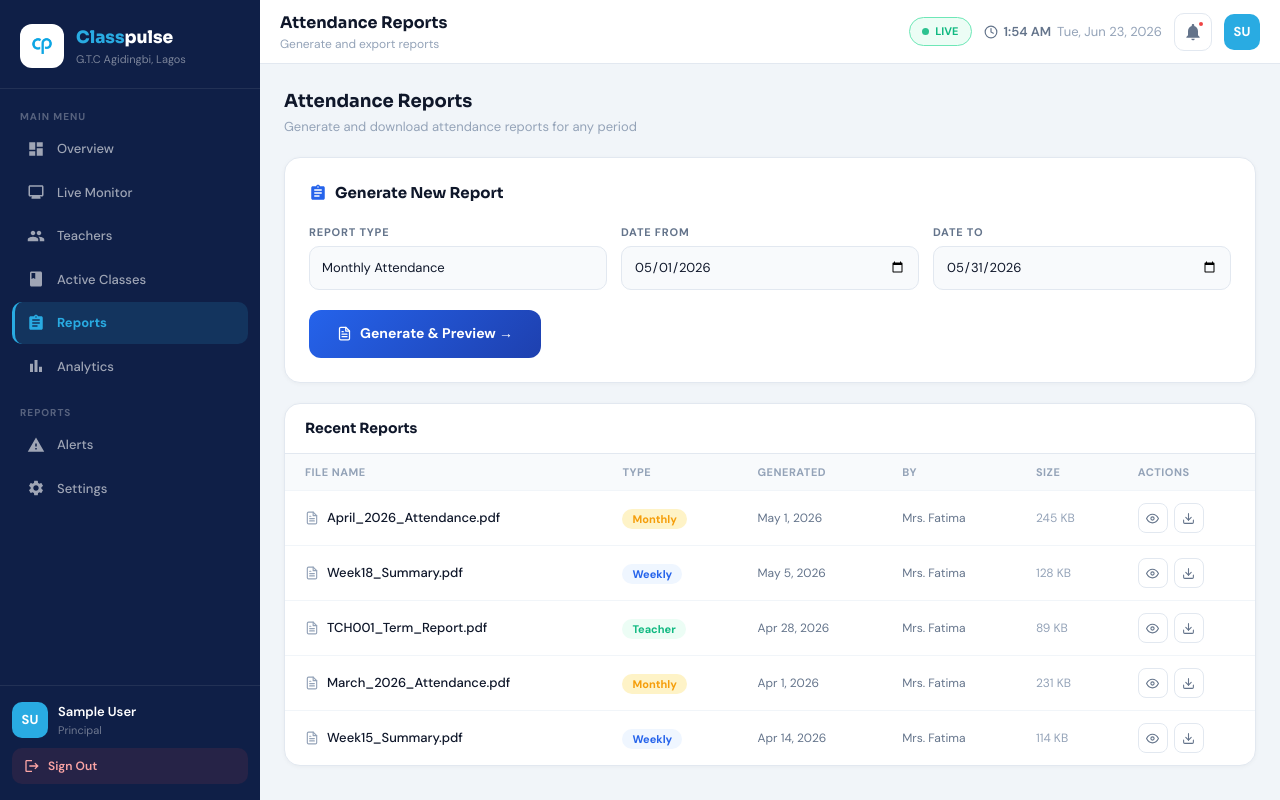
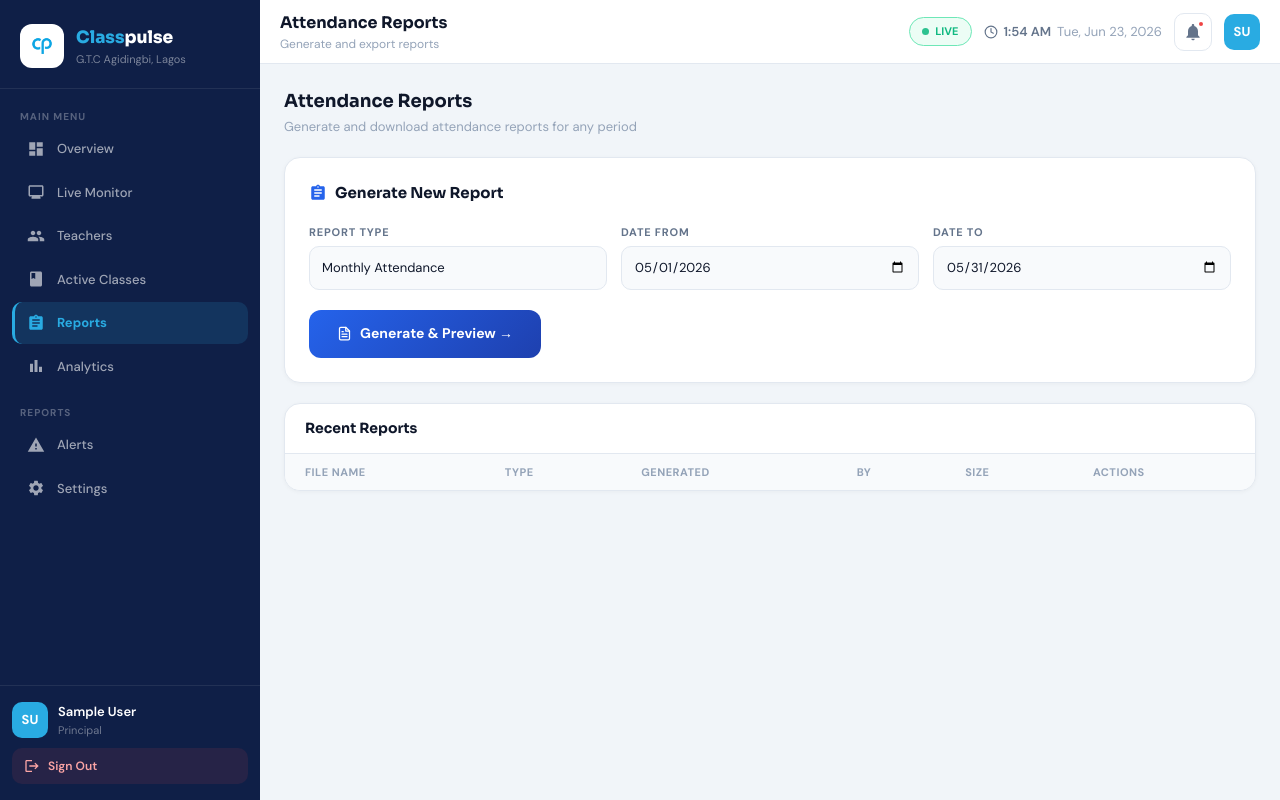
Before and after one commit to bennyhill-w/ClassPulse, a React (Vite) app: page /admin/reports in a window 1280 px wide. Built offline with nearby package versions, Linux system fonts and the light colour scheme; sample sign-in values are in the browser's storage.

Commit message:
fix: remove all hardcoded mock data - alerts, reports, timetable, settings flash

```diff
--- a/src/pages/admin/AlertsPage.jsx
+++ b/src/pages/admin/AlertsPage.jsx
@@ -7,54 +7,6 @@ import {
   MdPersonOff,
   MdNotifications,
 } from "react-icons/md";
-
-const INITIAL_ALERTS = [
-  {
-    id: 1,
-    type: "danger",
-    icon: MdPersonOff,
-    title: "Mrs. Bola Taiwo — Absent (No notification)",
-    desc: "No check-in as of 10:00 AM. Technical Drawing class has no teacher. TCH-004",
-    teacher: "Mrs. Bola Taiwo",
-    time: "9:00 AM",
-  },
-  {
-    id: 2,
-    type: "warn",
-    icon: MdAccessTime,
-    title: "Mr. Emeka Okafor — Late Arrival",
-    desc: "Checked in 20 minutes late at 8:20 AM. Physics class delayed. TCH-003",
-    teacher: "Mr. Emeka Okafor",
-    time: "8:20 AM",
-  },
-  {
-    id: 3,
-    type: "danger",
-    icon: MdWarning,
-    title: "Technical Drawing — Tech 2 Draughtsmanship unattended",
-    desc: "Scheduled 11:00 AM–12:00 PM. Teacher absent. Admin action needed.",
-    teacher: null,
-    time: "11:00 AM",
-  },
-  {
-    id: 4,
-    type: "warn",
-    icon: MdAccessTime,
-    title: "Mr. Tunde Rahman — 5th consecutive late arrival",
-    desc: "Pattern detected. Average late by 28 minutes. Recommend formal warning. TCH-008",
-    teacher: "Mr. Tunde Rahman",
-    time: "8:28 AM",
-  },
-  {
-    id: 5,
-    type: "warn",
-    icon: MdNotifications,
-    title: "3 teachers have 3+ absences this month",
-    desc: "Emeka O., Bola T., Tunde R. require disciplinary follow-up.",
-    teacher: null,
-    time: "Today",
-  },
-];
 
 const STYLE = {
   danger: { border: "#FECACA", bg: "#FEF2F2", icon: "#EF4444" },
@@ -90,6 +42,8 @@ export default function AlertsPage() {
       }
     }
     loadAlerts();
+    const interval = setInterval(loadAlerts, 30000);
+    return () => clearInterval(interval);
   }, []);
 
   async function dismiss(id) {
--- a/src/pages/admin/ReportsPage.jsx
+++ b/src/pages/admin/ReportsPage.jsx
@@ -1,44 +1,6 @@
 import { useState } from "react";
 import { FiDownload, FiEye, FiFileText } from "react-icons/fi";
 import { MdAssignment } from "react-icons/md";
-
-const RECENT_REPORTS = [
-  {
-    name: "April_2026_Attendance.pdf",
-    type: "Monthly",
-    date: "May 1, 2026",
-    by: "Mrs. Fatima",
-    size: "245 KB",
-  },
-  {
-    name: "Week18_Summary.pdf",
-    type: "Weekly",
-    date: "May 5, 2026",
-    by: "Mrs. Fatima",
-    size: "128 KB",
-  },
-  {
-    name: "TCH001_Term_Report.pdf",
-    type: "Teacher",
-    date: "Apr 28, 2026",
-    by: "Mrs. Fatima",
-    size: "89 KB",
-  },
-  {
-    name: "March_2026_Attendance.pdf",
-    type: "Monthly",
-    date: "Apr 1, 2026",
-    by: "Mrs. Fatima",
-    size: "231 KB",
-  },
-  {
-    name: "Week15_Summary.pdf",
-    type: "Weekly",
-    date: "Apr 14, 2026",
-    by: "Mrs. Fatima",
-    size: "114 KB",
-  },
-];
 
 const TYPE_COLORS = {
   Monthly: { color: "#F59E0B", bg: "#FEF3C7" },
@@ -51,7 +13,7 @@ export default function ReportsPage() {
   const [dateFrom, setDateFrom] = useState("2026-05-01");
   const [dateTo, setDateTo] = useState("2026-05-31");
   const [loading, setLoading] = useState(false);
-  const [reports, setReports] = useState(RECENT_REPORTS);
+  const [reports, setReports] = useState([]);
   const [toast, setToast] = useState("");
 
   const inp = {
--- a/src/pages/admin/SettingsPage.jsx
+++ b/src/pages/admin/SettingsPage.jsx
@@ -212,6 +212,20 @@ export default function SettingsPage() {
     );
   }
 
+  if (loading)
+    return (
+      <div
+        style={{
+          display: "flex",
+          alignItems: "center",
+          justifyContent: "center",
+          height: 300,
+        }}
+      >
+        <p style={{ color: "#94A3B8", fontSize: 14 }}>Loading settings...</p>
+      </div>
+    );
+
   return (
     <div
       style={{
--- a/src/pages/teacher/SchedulePage.jsx
+++ b/src/pages/teacher/SchedulePage.jsx
@@ -2,7 +2,6 @@ import { useState, useEffect } from "react";
 import { FiPlus, FiTrash2, FiChevronDown, FiX } from "react-icons/fi";
 import api from "../../services/api";
 import Toast from "../../components/ui/Toast";
-import { TIMETABLE } from "../../utils/timetable";
 import { TRADES, SUBJECTS, CLASS_YEARS } from "../../utils/constants";
 
 const DAY_NAMES = ["Sun", "Mon", "Tue", "Wed", "Thu", "Fri", "Sat"];
@@ -47,7 +46,13 @@ export default function SchedulePage() {
   const initDow = todayDow === 0 || todayDow === 6 ? 1 : todayDow;
 
   const [activeDow, setActiveDow] = useState(initDow);
-  const [timetable, setTimetable] = useState({ ...TIMETABLE });
+  const [timetable, setTimetable] = useState({
+    1: [],
+    2: [],
+    3: [],
+    4: [],
+    5: [],
+  });
   const [showForm, setShowForm] = useState(false);
   const [toast, setToast] = useState(null);
   const [confirmIdx, setConfirmIdx] = useState(null);
```
